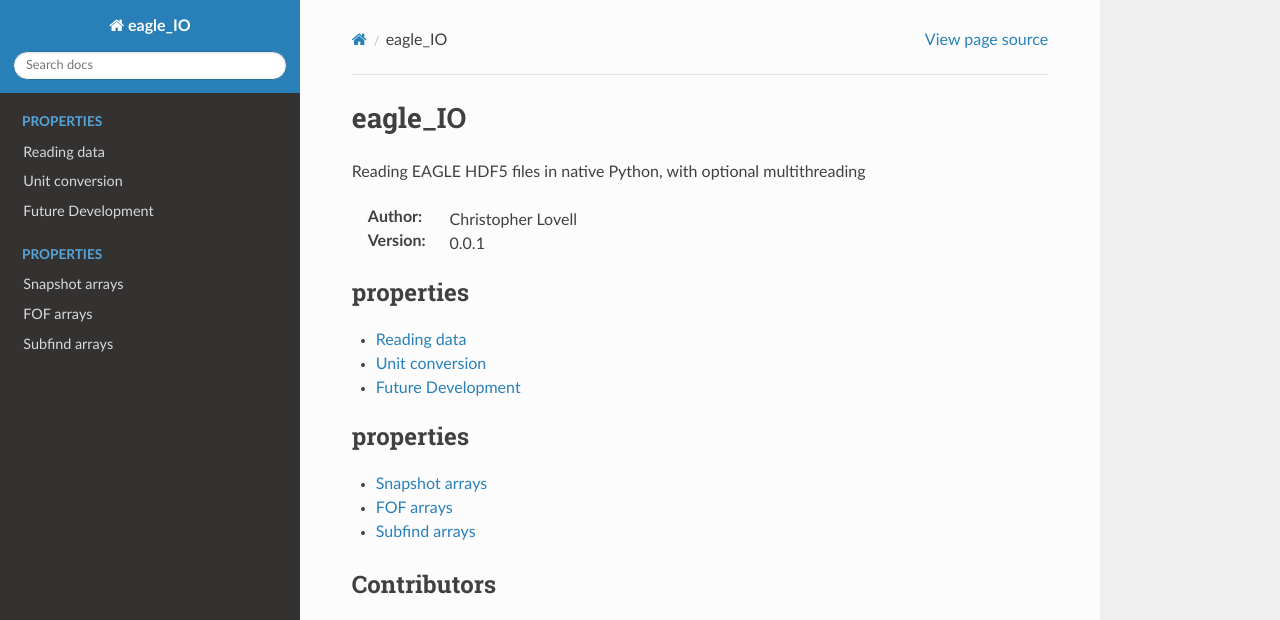
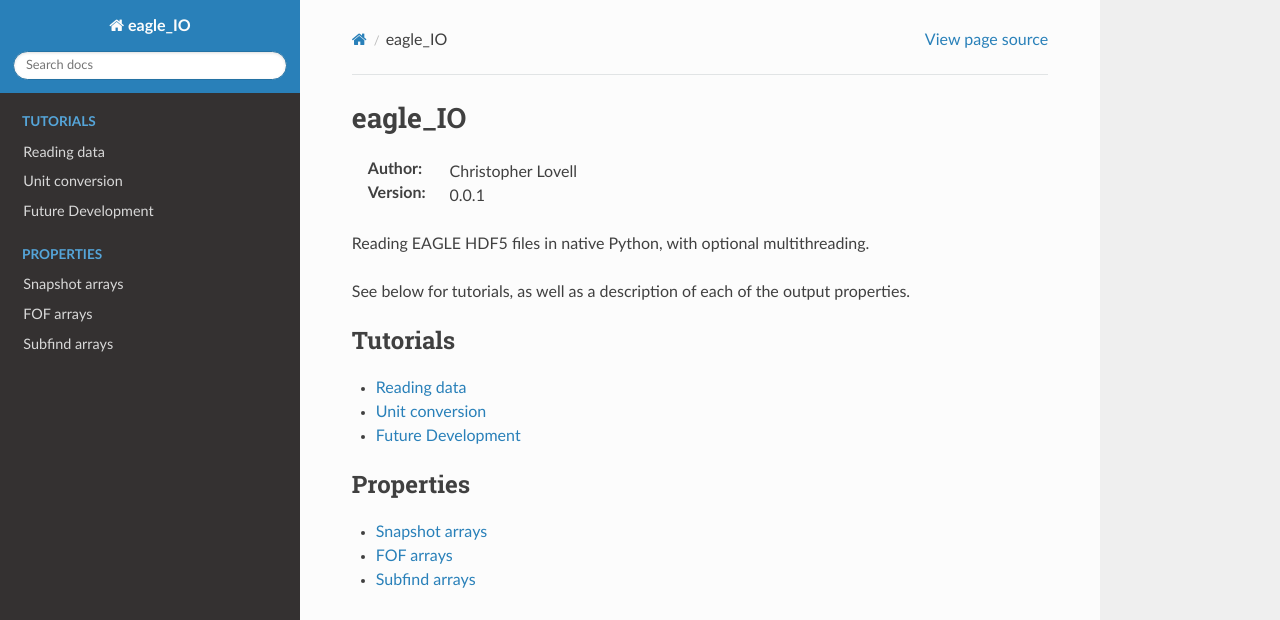
Before and after one commit to christopherlovell/eagleI, a Sphinx documentation site: the page built from docs/index.rst, in a window 1280 px wide and 1197 px high, cut to the strip 0-620 px from the top of the window. Built offline with Sphinx 7.4.7 and the Read the Docs theme 2.0.0, drawn with Linux system fonts in a browser that asks for light colours.

Commit message:
fixed doc labels

```diff
--- a/docs/index.rst
+++ b/docs/index.rst
@@ -3,20 +3,19 @@
    You can adapt this file completely to your liking, but it should at least
    contain the root `toctree` directive.
 
-
-
-
 eagle_IO
 ====================================
-
-Reading EAGLE HDF5 files in native Python, with optional multithreading
 
 :Author: Christopher Lovell
 :Version: 0.0.1
 
+Reading EAGLE HDF5 files in native Python, with optional multithreading.
+
+See below for tutorials, as well as a description of each of the output properties.
+
 .. toctree::
    :maxdepth: 2
-   :caption: properties
+   :caption: Tutorials
 
    tutorial/reading_data
    tutorial/unit_conversion
@@ -25,7 +24,7 @@ Reading EAGLE HDF5 files in native Python, with optional multithreading
 
 .. toctree::
    :maxdepth: 2
-   :caption: properties
+   :caption: Properties
 
    properties/snapshots
    properties/fof
```
